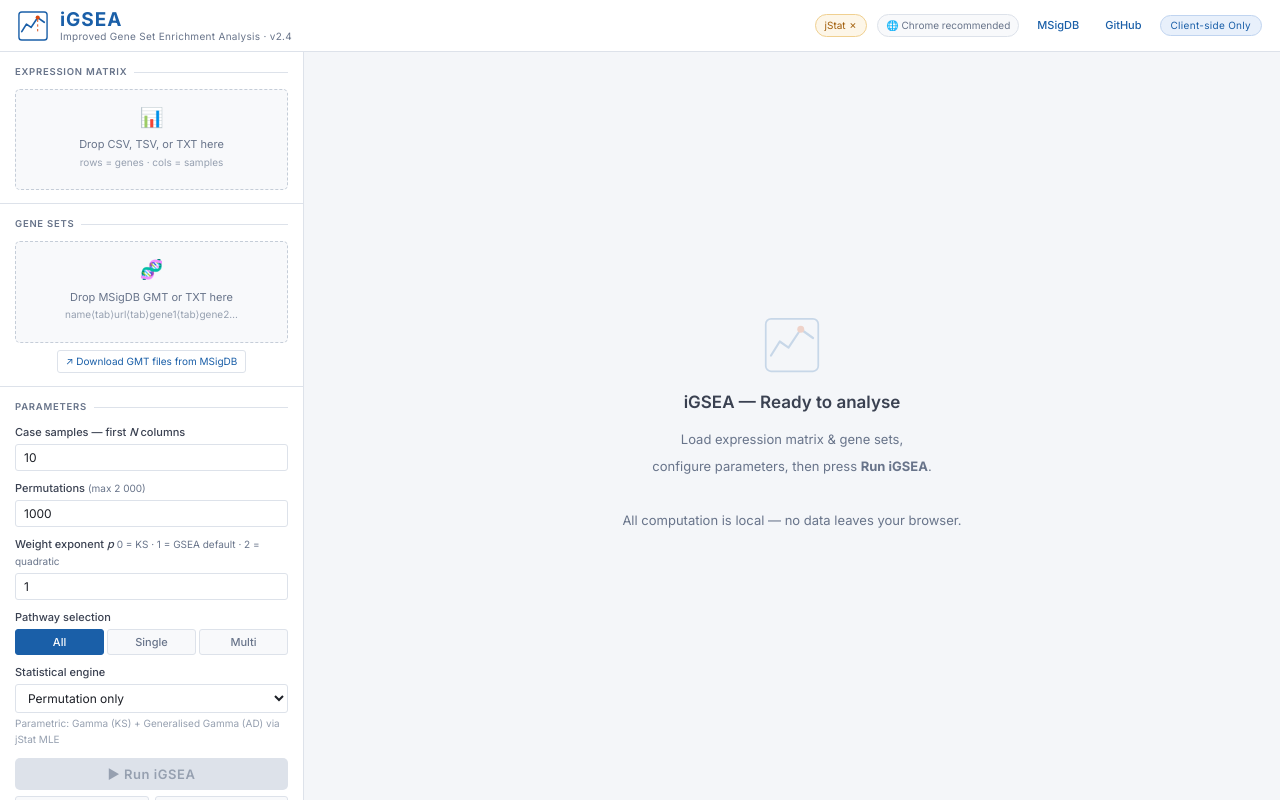
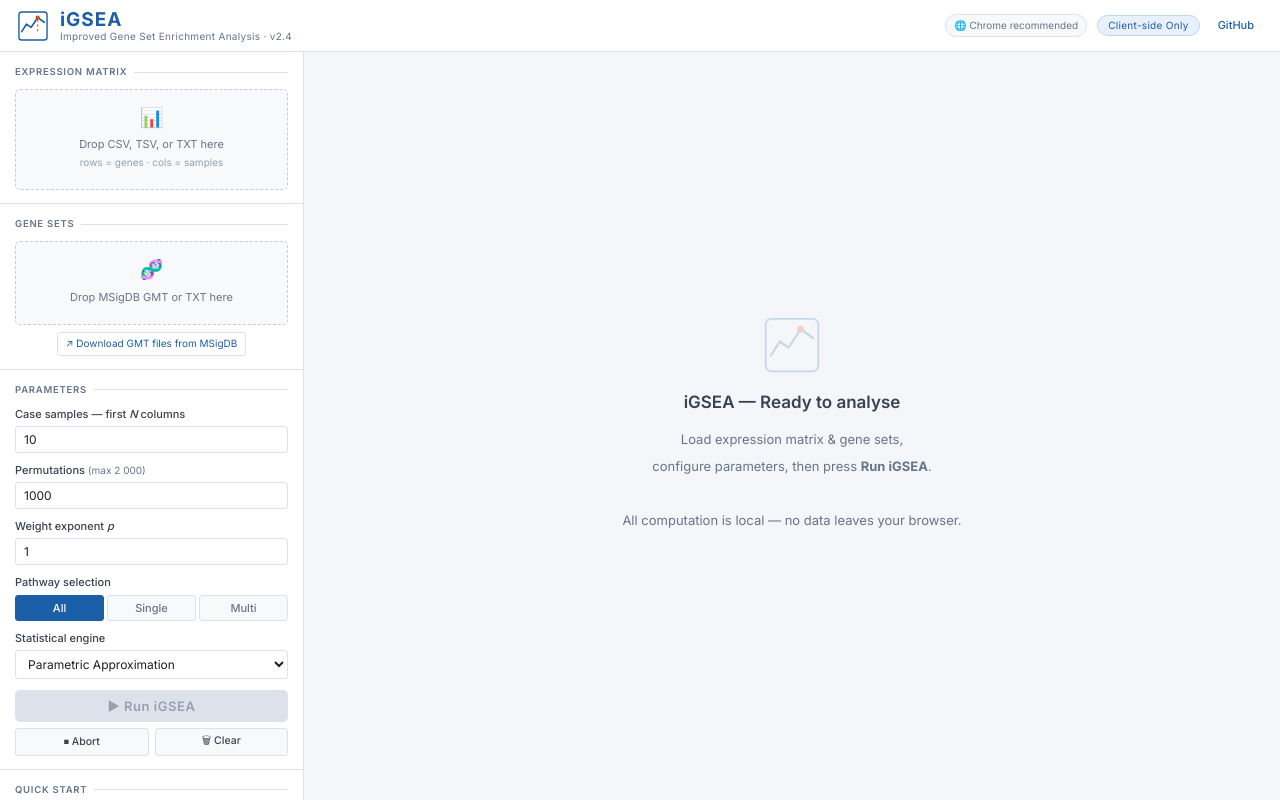
Before and after one commit to amss-stat/inGSEA, a plain HTML site: page index.html in a window 1280 px wide. Drawn offline with Linux system fonts and the light colour scheme.

Commit message:
Update index.html

```diff
--- a/index.html
+++ b/index.html
@@ -30,15 +30,12 @@
     <div class="hdr-sub">Improved Gene Set Enrichment Analysis · v2.4</div>
   </div>
   <nav class="hdr-nav">
-    <span class="jstat-badge" id="jstat-status">jStat…</span>
     <span class="browser-note" title="Chrome provides significantly faster JS engine performance for iGSEA">
       🌐 Chrome recommended
     </span>
-    <a href="https://www.gsea-msigdb.org/gsea/msigdb/collections.jsp"
-       target="_blank" rel="noopener" class="nav-link">MSigDB</a>
-    <a href="https://github.com/your-repo/igsea"
+    <span class="hdr-badge">Client-side Only</span>
+    <a href="https://github.com/amss-stat/iGSEA-DEMO"
        target="_blank" rel="noopener" class="nav-link">GitHub</a>
-    <span class="hdr-badge">Client-side Only</span>
   </nav>
 </header>
 
@@ -66,7 +63,6 @@
       <div class="dz-icon">🧬</div>
       <div class="dz-hint">
         Drop MSigDB GMT or TXT here<br>
-        <span class="hint-sub">name⟨tab⟩url⟨tab⟩gene1⟨tab⟩gene2…</span>
       </div>
       <div class="dz-name"  id="fn-path"></div>
       <div class="dz-stats" id="st-path"></div>
@@ -100,9 +96,6 @@
     <div class="fg">
       <label class="fl" for="weight-p">
         Weight exponent <em>p</em>
-        <span class="fl-note" title="p=0: classical unweighted KS; p=1: standard GSEA (default); p=2: quadratic">
-          0 = KS · 1 = GSEA default · 2 = quadratic
-        </span>
       </label>
       <input type="number" class="fi" id="weight-p"
              value="1" min="0" max="3" step="0.5">
@@ -131,12 +124,9 @@
     <div class="fg">
       <label class="fl" for="sel-engine">Statistical engine</label>
       <select class="fi" id="sel-engine">
-        <option value="parametric">Parametric Approximation (Γ + GΓ)</option>
+        <option value="parametric">Parametric Approximation</option>
         <option value="permutation">Permutation only</option>
       </select>
-      <div class="hint-sub" style="margin-top:3px">
-        Parametric: Gamma (KS) + Generalised Gamma (AD) via jStat MLE
-      </div>
     </div>
 
     <div class="btn-row">
```
